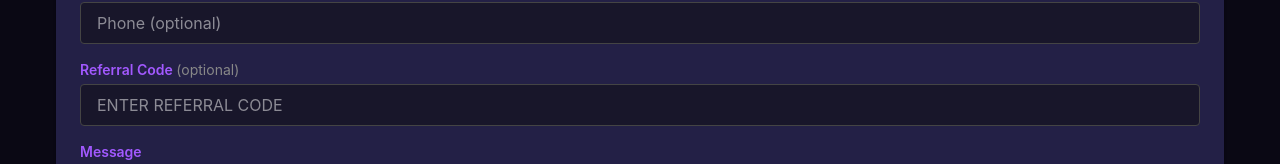
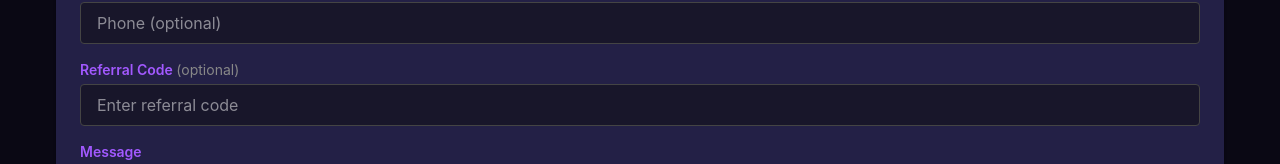
Before and after one commit to jerr001/voltcreativelab, a Next.js app in the folder volt-creative-lab/: page /contact in a window 1280 px wide. Shown: the part 507-671 px from the top of the page. Built offline with nearby package versions, Linux system fonts and the light colour scheme.

Commit message:
Remove uppercase CSS class from referral code inputs - placeholder now displays normally

```diff
--- a/volt-creative-lab/src/components/AcademyForm.tsx
+++ b/volt-creative-lab/src/components/AcademyForm.tsx
@@ -184,7 +184,7 @@ export default function AcademyForm() {
           value={formData.referralCode}
           onChange={handleInputChange}
           disabled={isLoading}
-          className="w-full px-4 py-3 rounded-lg bg-[#1a1530] border border-[#b35a00]/30 text-white placeholder-white/50 focus:outline-none focus:border-[#b35a00] focus:ring-2 focus:ring-[#b35a00]/20 transition-all uppercase disabled:opacity-50"
+          className="w-full px-4 py-3 rounded-lg bg-[#1a1530] border border-[#b35a00]/30 text-white placeholder-white/50 focus:outline-none focus:border-[#b35a00] focus:ring-2 focus:ring-[#b35a00]/20 transition-all disabled:opacity-50"
           placeholder="Enter referral code"
         />
         <p className="text-white/60 text-xs mt-1">
--- a/volt-creative-lab/src/components/ContactForm.tsx
+++ b/volt-creative-lab/src/components/ContactForm.tsx
@@ -169,7 +169,7 @@ export default function ContactForm() {
           </label>
           <input
             id="referralCode"
-            className="border border-[#444] bg-[#18162a] text-white rounded px-4 py-2 focus:outline-none focus:border-[#a259ff] transition uppercase"
+            className="border border-[#444] bg-[#18162a] text-white rounded px-4 py-2 focus:outline-none focus:border-[#a259ff] transition"
             type="text"
             placeholder="Enter referral code"
             value={formData.referralCode}
```
